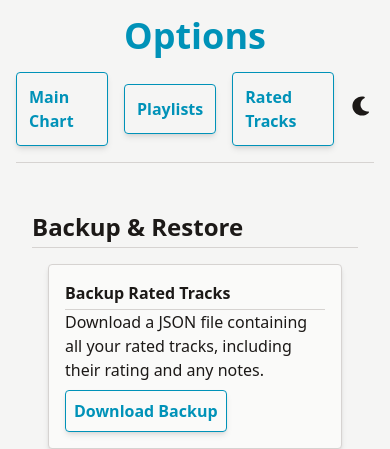
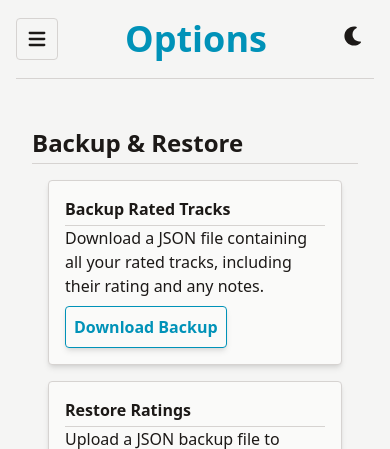
Before and after one commit to D221/vocaloid-rate, a FastAPI app: page /options in a window 390 px wide. Shown: the top 449 px of the page. Run offline with FastAPI, Linux system fonts and the light colour scheme; style sheets or scripts are compiled from the project's sources; some libraries are stand-ins or nearby versions.

Commit message:
feat(ui): use hamburder navigation on mobile

```diff
--- a/app/templates/macros/icons.html
+++ b/app/templates/macros/icons.html
@@ -251,5 +251,17 @@
         d="M352 96C352 78.3 337.7 64 320 64C302.3 64 288 78.3 288 96L288 306.7L246.6 265.3C234.1 252.8 213.8 252.8 201.3 265.3C188.8 277.8 188.8 298.1 201.3 310.6L297.3 406.6C309.8 419.1 330.1 419.1 342.6 406.6L438.6 310.6C451.1 298.1 451.1 277.8 438.6 265.3C426.1 252.8 405.8 252.8 393.3 265.3L352 306.7L352 96zM160 384C124.7 384 96 412.7 96 448L96 480C96 515.3 124.7 544 160 544L480 544C515.3 544 544 515.3 544 480L544 448C544 412.7 515.3 384 480 384L433.1 384L376.5 440.6C345.3 471.8 294.6 471.8 263.4 440.6L206.9 384L160 384zM464 440C477.3 440 488 450.7 488 464C488 477.3 477.3 488 464 488C450.7 488 440 477.3 440 464C440 450.7 450.7 440 464 440z"
       />
     </svg>
+  {% elif icon_name == 'bars' %}
+    <svg
+      class="{{ size }}"
+      xmlns="http://www.w3.org/2000/svg"
+      viewBox="0 0 640 640"
+      fill="currentColor"
+    >
+      <!--!Font Awesome Free v7.1.0 by @fontawesome - https://fontawesome.com License - https://fontawesome.com/license/free Copyright 2025 Fonticons, Inc.-->
+      <path
+        d="M96 160C96 142.3 110.3 128 128 128L512 128C529.7 128 544 142.3 544 160C544 177.7 529.7 192 512 192L128 192C110.3 192 96 177.7 96 160zM96 320C96 302.3 110.3 288 128 288L512 288C529.7 288 544 302.3 544 320C544 337.7 529.7 352 512 352L128 352C110.3 352 96 337.7 96 320zM544 480C544 497.7 529.7 512 512 512L128 512C110.3 512 96 497.7 96 480C96 462.3 110.3 448 128 448L512 448C529.7 448 544 462.3 544 480z"
+      />
+    </svg>
   {% endif %}
 {% endmacro %}
--- a/app/templates/partials/header.html
+++ b/app/templates/partials/header.html
@@ -3,9 +3,77 @@
 <div
   class="mb-8 flex flex-wrap items-center justify-between gap-4 border-b border-border pb-4"
 >
-  <!-- The Title Block -->
+  <!-- Mobile Menu (Order 1 on mobile, hidden on desktop) -->
+  <div class="relative order-1 md:hidden">
+    <!-- Hamburger Button -->
+    <button
+      id="menu-toggle"
+      class="rounded border border-border p-2"
+      aria-label="Toggle menu"
+    >
+      {{ icon("bars", size="h-6 w-6") }}
+    </button>
+
+    <!-- Dropdown Menu -->
     <div
-    class="grow text-center md:text-left"
+      id="nav-links"
+      class="absolute left-0 z-10 mt-2 hidden w-48 origin-top-left rounded-md border border-border bg-card-bg p-2 shadow-lg"
+    >
+      <!-- MODIFIED LINE IS HERE -->
+      <div class="flex flex-col divide-y divide-border">
+        {% if request.url.path != '/' %}
+          <a href="/" class="block rounded px-4 py-2 hover:bg-gray-hover"
+            >Main Chart</a
+          >
+        {% endif %}
+        {% if request.url.path != '/playlists' %}
+          <a
+            href="/playlists"
+            class="block rounded px-4 py-2 hover:bg-gray-hover"
+            >Playlists</a
+          >
+        {% endif %}
+        {% if request.url.path.startswith('/playlist/') %}
+          {%
+            set
+            playlist_id = request.url.path.split('/')[-1]
+          %}
+          {%
+            if
+            request.url.path.startswith('/playlist/edit/')
+          %}
+            <a
+              href="/playlist/{{ playlist_id }}"
+              class="block rounded px-4 py-2 text-amber-text hover:bg-amber-hover"
+              >View Playlist</a
+            >
+          {% else %}
+            <a
+              href="/playlist/edit/{{ playlist_id }}"
+              class="block rounded px-4 py-2 text-amber-text hover:bg-amber-hover"
+              >Edit Details</a
+            >
+          {% endif %}
+        {% endif %}
+        {% if request.url.path != '/rated_tracks' %}
+          <a
+            href="/rated_tracks"
+            class="block rounded px-4 py-2 hover:bg-gray-hover"
+            >Rated Tracks</a
+          >
+        {% endif %}
+        {% if request.url.path != '/options' %}
+          <a href="/options" class="block rounded px-4 py-2 hover:bg-gray-hover"
+            >Options</a
+          >
+        {% endif %}
+      </div>
+    </div>
+  </div>
+
+  <!-- The Title Block (Order 2 on mobile, Order 1 on desktop) -->
+  <div
+    class="order-2 grow text-center md:order-1 md:text-left"
     data-playlist-id="{{ playlist.id if playlist else '' }}"
   >
     <!-- View Mode for Title -->
@@ -75,9 +143,10 @@
     {% endif %}
   </div>
 
-  <!-- The Navigation Buttons Block -->
-  <div class="flex w-full shrink-0 items-center justify-center gap-4 md:w-auto">
-    {# Show "Back to Main Chart" if we are NOT on the main page #}
+  <!-- Desktop Nav & Theme Switcher (Order 3 on mobile, Order 2 on desktop) -->
+  <div class="order-3 flex shrink-0 items-center gap-4 md:order-2">
+    <!-- Desktop Navigation (hidden on mobile) -->
+    <div class="hidden items-center gap-4 md:flex">
       {% if request.url.path != '/' %}
         <a
           href="/"
@@ -142,8 +211,10 @@
           Options
         </a>
       {% endif %}
+    </div>
 
-    <div id="theme-switcher">
+    <!-- Theme Switcher (always visible within this block) -->
+    <div id="theme-switcher" class="cursor-pointer p-2">
       <span id="theme-icon" class="inline-block h-6 w-6 text-foreground">
         {{ icon('moon') }}
       </span>
```
Also changed, not shown: app/static/js/main.js (+18 -0 lines). Lines whose indentation alone changed are shown as unchanged.
